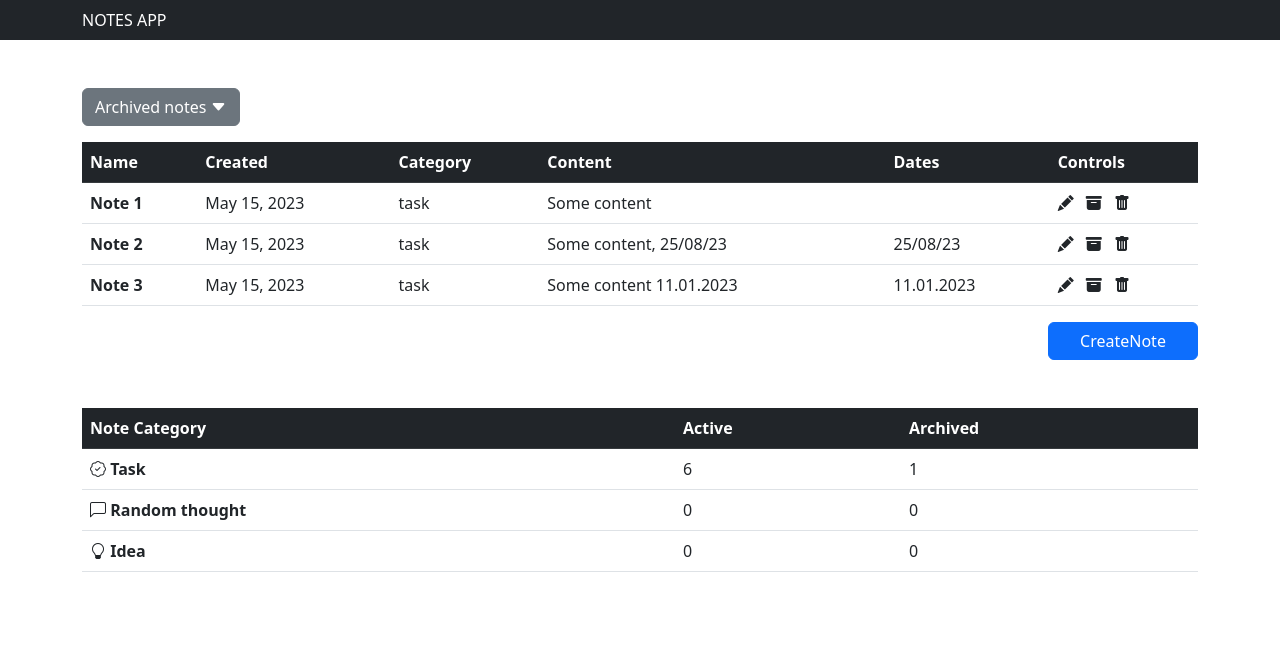
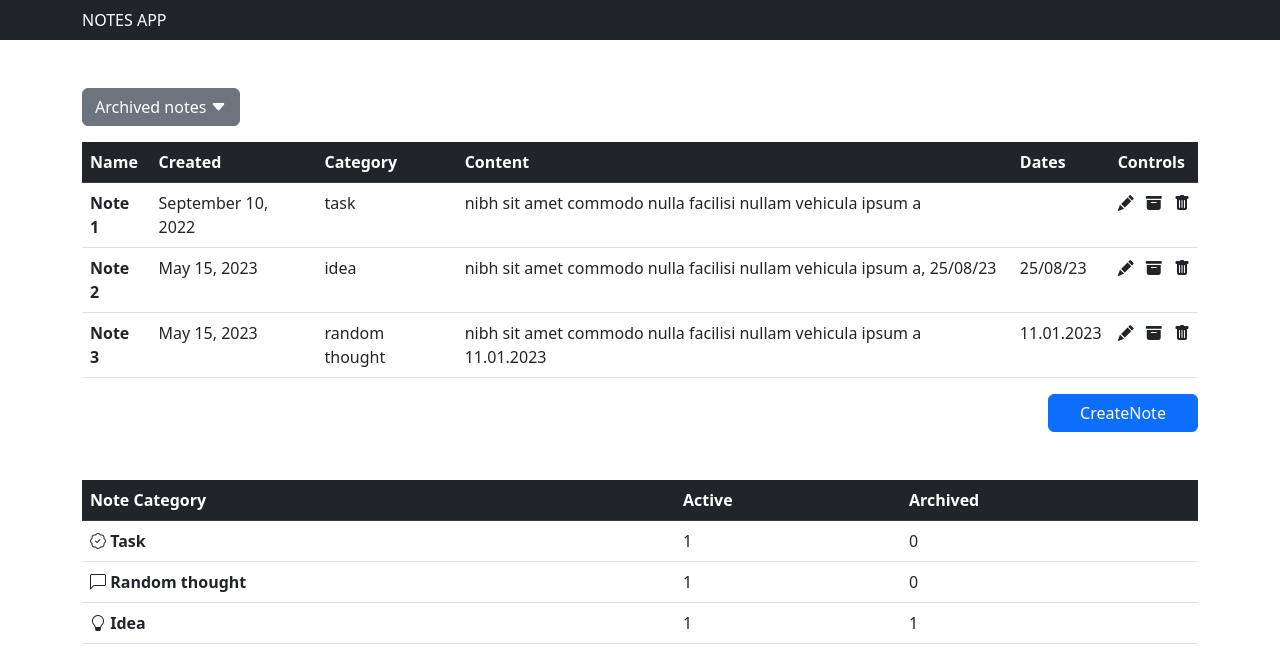
Before and after one commit to Alexey-Kuzmenko/radency-notes-app-task-1, a website built with webpack: page src/index.html in a window 1280 px wide. Built offline with nearby package versions, Linux system fonts and the light colour scheme.

Commit message:
Added notes counter by category
Now, when the user adds, archive or remove a note, the counter will
automatically count the number of notes by category.

```diff
--- a/src/index.html
+++ b/src/index.html
@@ -25,6 +25,32 @@
         <main class="main pt-5 pb-5">
             <div class="container-xl">
 
+                <!-- * Form -->
+                <form class="card p-3 mb-5 form form_hidden" id="create-note-form">
+                    <fieldset>
+                        <legend>Add note</legend>
+                        <div class="mb-3">
+                            <label for="ç" class="form-label">Note name</label>
+                            <input type="text" id="note-name" class="form-control" placeholder="Note name">
+                        </div>
+                        <div class="mb-3">
+                            <label for="note-category" class="form-label">Choose category</label>
+                            <select id="note-category" class="form-select">
+                                <option value="task">task</option>
+                                <option value="randomThought">random thought</option>
+                                <option value="idea">idea</option>
+                            </select>
+                        </div>
+                        <div class="form-floating mb-3">
+                            <textarea id="note-comment" class="form-control textarea" placeholder="Leave a comment here"
+                                style="height: 100px"></textarea>
+                            <label for="note-comment">Content</label>
+                        </div>
+
+                        <button type="submit" class="btn btn-primary">Create</button>
+                    </fieldset>
+                </form>
+
                 <button type="button" class="btn btn-secondary mb-3" id="show-archive-btn">
                     Archived notes
                     <i class="bi bi-caret-down-fill"></i>
@@ -46,32 +72,6 @@
 
                     </tbody>
                 </table>
-
-                <!-- * Form -->
-                <form class="card p-3 mb-5 form form_hidden" id="create-note-form">
-                    <fieldset>
-                        <legend>Add note</legend>
-                        <div class="mb-3">
-                            <label for="ç" class="form-label">Note name</label>
-                            <input type="text" id="note-name" class="form-control" placeholder="Note name">
-                        </div>
-                        <div class="mb-3">
-                            <label for="note-category" class="form-label">Choose category</label>
-                            <select id="note-category" class="form-select">
-                                <option>task</option>
-                                <option>random thought</option>
-                                <option>idea</option>
-                            </select>
-                        </div>
-                        <div class="form-floating mb-3">
-                            <textarea id="note-comment" class="form-control textarea" placeholder="Leave a comment here"
-                                style="height: 100px"></textarea>
-                            <label for="note-comment">Content</label>
-                        </div>
-
-                        <button type="submit" class="btn btn-primary">Create</button>
-                    </fieldset>
-                </form>
 
                 <div class="d-flex flex-column mb-5">
                     <!-- * Notes table -->
@@ -155,9 +155,9 @@
                                 <div class="mb-3">
                                     <label for="edit-note-category" class="form-label">Choose category</label>
                                     <select id="edit-note-category" class="form-select">
-                                        <option>task</option>
-                                        <option>random thought</option>
-                                        <option>idea</option>
+                                        <option value="task">task</option>
+                                        <option value="randomThought">random thought</option>
+                                        <option value="idea">idea</option>
                                     </select>
                                 </div>
                                 <div class="mb-3">
--- a/src/js/index.js
+++ b/src/js/index.js
@@ -1,5 +1,6 @@
 import '../scss/styles.scss';
 
+import { v4 as uuidv4 } from "uuid"
 import formUi from './views/form';
 import Note from './note';
 import notesUi from './views/notes';
@@ -14,42 +15,54 @@ const initialState = {
         {
             name: 'Note 1',
             category: 'task',
-            content: 'Some content',
-            createdAt: 'May 15, 2023',
-            id: '894389',
-            isArchived: false
+            content: 'nibh sit amet commodo nulla facilisi nullam vehicula ipsum a',
+            createdAt: 'September 10, 2022',
+            id: uuidv4(),
+            isArchived: false,
+            archiveNote() {
+                this.isArchived = !this.isArchived
+            }
         },
         {
             name: 'Note 2',
-            category: 'task',
-            content: 'Some content, 25/08/23',
+            category: 'idea',
+            content: 'nibh sit amet commodo nulla facilisi nullam vehicula ipsum a, 25/08/23',
             createdAt: 'May 15, 2023',
             dates: ['25/08/23'],
-            id: '435353',
-            isArchived: false
+            id: uuidv4(),
+            isArchived: false,
+            archiveNote() {
+                this.isArchived = !this.isArchived
+            }
         },
         {
             name: 'Note 3',
-            category: 'task',
-            content: 'Some content 11.01.2023',
+            category: 'randomThought',
+            content: 'nibh sit amet commodo nulla facilisi nullam vehicula ipsum a 11.01.2023',
             createdAt: 'May 15, 2023',
             dates: ['11.01.2023'],
-            id: '123232',
-            isArchived: false
+            id: uuidv4(),
+            isArchived: false,
+            archiveNote() {
+                this.isArchived = !this.isArchived
+            }
         },
     ],
     archivedNotes: [
         {
             name: 'Note 4',
-            category: 'task',
-            content: 'Some content',
-            createdAt: 'May 15, 2023',
-            id: '43983482',
-            isArchived: true
+            category: 'idea',
+            content: 'nibh sit amet commodo nulla facilisi nullam vehicula ipsum a',
+            createdAt: 'June 20, 2023',
+            id: uuidv4(),
+            isArchived: true,
+            archiveNote() {
+                this.isArchived = !this.isArchived
+            }
         },
     ],
     totals: {
-        task: { active: 3, archived: 1 },
+        task: { active: 0, archived: 0 },
         randomThought: { active: 0, archived: 0 },
         idea: { active: 0, archived: 0 }
     }
@@ -64,10 +77,6 @@ document.addEventListener('DOMContentLoaded', () => {
     const modalForm = modalUi.modalForm
     const archive = archiveUi.archive
     let targetNoteId;
-
-    // ! debug
-    // console.log(totalsUi);
-    // console.log(showArchiveBtn);
 
     const onFormSubmit = (event) => {
         event.preventDefault()
@@ -87,15 +96,12 @@ document.addEventListener('DOMContentLoaded', () => {
         }
 
         if (targetIcon.getAttribute('id') === 'archive-icon') {
-            console.log('you click archive');
             store.dispatch({ type: 'ARCHIVE_NOTE', payload: targetNoteId })
-            console.log('you click remove from archive');
             store.dispatch({ type: 'COUNT_TOTALS' })
 
         }
 
         if (targetIcon.getAttribute('id') === 'delete-icon') {
-            console.log('you click bucket');
             store.dispatch({ type: 'DELETE_NOTE', payload: targetNoteId })
             store.dispatch({ type: 'COUNT_TOTALS' })
         }
@@ -107,6 +113,7 @@ document.addEventListener('DOMContentLoaded', () => {
 
         if (targetIcon.getAttribute('id') === 'remove-form-archive-note') {
             store.dispatch({ type: 'REMOVE_NOTE_FROM_ARCHIVE', payload: targetNoteId })
+            store.dispatch({ type: 'COUNT_TOTALS' })
         }
     }
 
@@ -119,12 +126,10 @@ document.addEventListener('DOMContentLoaded', () => {
             id: targetNoteId
         }
 
-        console.log(payload);
-
         store.dispatch({ type: 'EDIT_NOTE', payload })
     }
 
-    // ! app initialization
+    // * app initialization
     notesUi.initNotesList(store.getState().notes, onNoteClickHandler)
     archiveUi.initArchive(store.getState().archivedNotes, onArchivedNoteClickHandler)
     store.dispatch({ type: 'COUNT_TOTALS' })
@@ -144,13 +149,10 @@ document.addEventListener('DOMContentLoaded', () => {
 
     store.subscribe(() => {
         const { notes, totals, archivedNotes } = store.getState()
-        // ! debug
-        console.log(notes, 'notes');
-        console.log(archivedNotes, 'archived');
 
         notesUi.initNotesList(notes, onNoteClickHandler)
         archiveUi.initArchive(archivedNotes, onArchivedNoteClickHandler)
-        // totalsUi.renderTotals(totals)
+        totalsUi.renderTotals(totals)
     })
 
 
--- a/src/js/store/rootReducer.js
+++ b/src/js/store/rootReducer.js
@@ -31,28 +31,26 @@ export function rootReducer(state, action) {
         state.notes = notesCopy
 
     } else if (action.type === 'COUNT_TOTALS') {
-        // !debug
-        // console.log('calc totals');
+        const notes = [...state.notes, ...state.archivedNotes]
+        console.log(notes);
 
-        state.notes.forEach((note) => {
-            const { category, isArchived } = note;
+        const newTotals = {
+            task: { active: 0, archived: 0 },
+            randomThought: { active: 0, archived: 0 },
+            idea: { active: 0, archived: 0 }
+        }
 
-            if (!state.totals[category]) {
-                state.totals[category] = {
-                    active: 0,
-                    archived: 0
-                };
-            }
+        notes.forEach((note) => {
+            const { category, isArchived } = note
 
             if (isArchived) {
-                state.totals[category].archived++;
+                newTotals[category].archived++
             } else {
-                state.totals[category].active++;
+                newTotals[category].active++
             }
-        });
-        // ! debug
-        // console.log(state.totals);
+        })
 
+        state.totals = newTotals
     }
 
     return state
--- a/src/js/views/notes.js
+++ b/src/js/views/notes.js
@@ -58,7 +58,7 @@ class NotesUi {
         <tr id=${id} class="note-item" >
             <th scope="row">${name}</th>
             <td>${createdAt}</td>
-            <td>${category}</td>
+            <td>${category === 'randomThought' ? 'random thought' : category}</td>
             <td>${content}</td>
             <td>${!dates ? '' : dates.join('')}</td>
             <td>
--- a/webpack.config.js
+++ b/webpack.config.js
@@ -3,7 +3,6 @@ const HtmlWebpackPlugin = require('html-webpack-plugin')
 const { CleanWebpackPlugin } = require('clean-webpack-plugin')
 const MiniCssExtractPlugin = require('mini-css-extract-plugin')
 const TerserWebpackPlugin = require('terser-webpack-plugin')
-const CopyPlugin = require('copy-webpack-plugin')
 const CssMinimizerPlugin = require("css-minimizer-webpack-plugin");
 
 const isDev = process.env.NODE_ENV === 'development'
```
